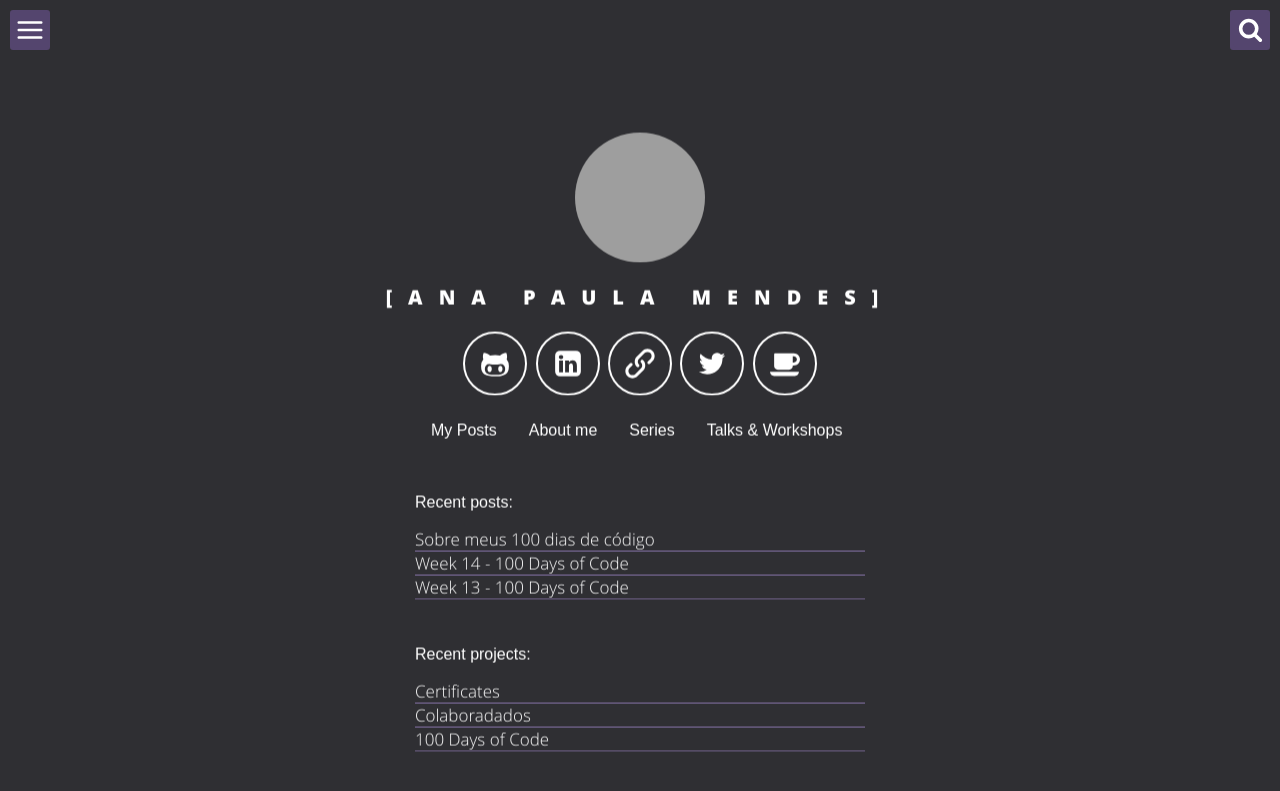
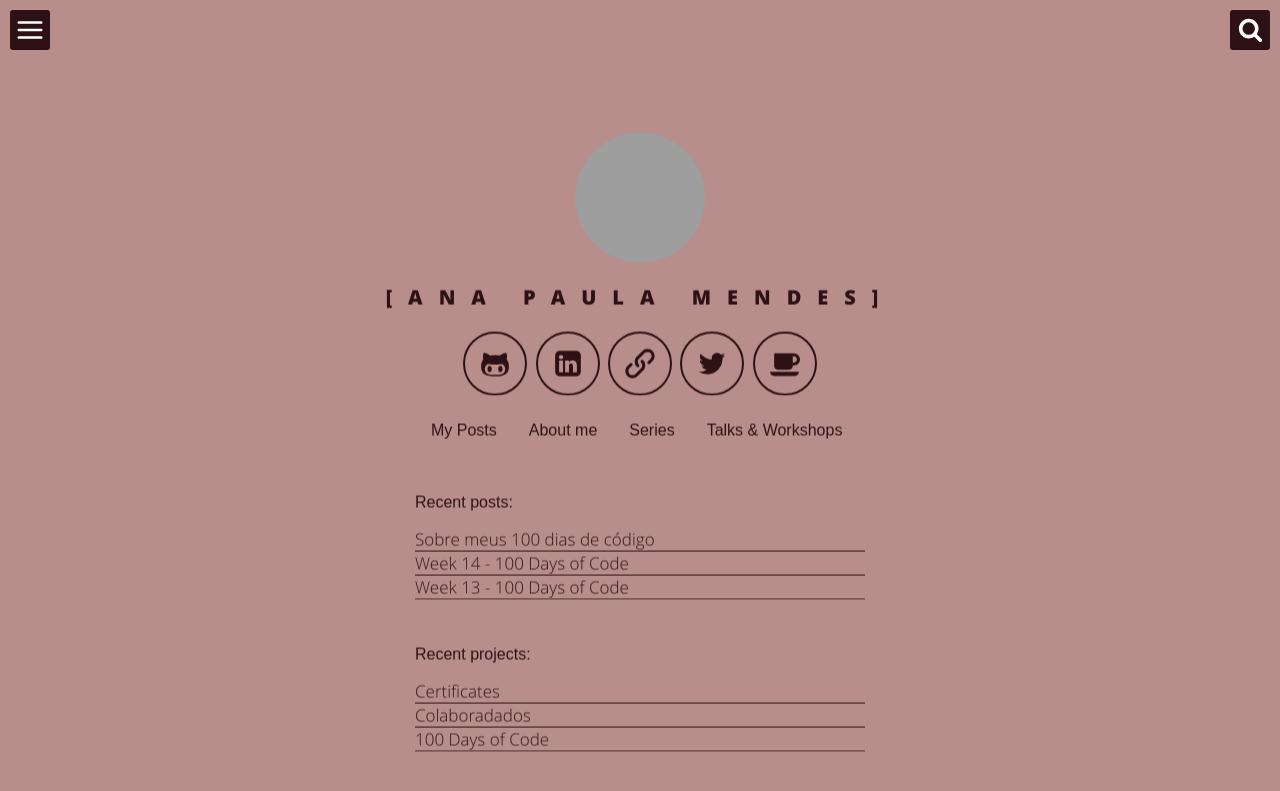
Before and after one commit to anapauladsmendes/anapauladsmendes.github.io, a Jekyll site: the page built from index.html, in a window 1280 px wide. Shown: the top 791 px of the page. Built offline with Jekyll 4.4.1, drawn with Linux system fonts in a browser that asks for light colours; grey boxes are pictures that could not be loaded.

Commit message:
Change template

```diff
--- a/assets/css/main.css
+++ b/assets/css/main.css
@@ -231,14 +231,14 @@ td {
 
 .nav-link {
 	display: block;
-	color: white;
+	color: #2E1114;
 	padding: .5rem 1rem
 }
 
 .nav-link:focus,
 .nav-link:hover {
 	text-decoration: none;
-	background-color: rgba(135, 116, 169, 0.42);
+	background-color: #fff;
 }
 
 .nav-item {
@@ -307,13 +307,13 @@ h4 {
 	padding: .938rem;
 	margin: .125rem;
 	border-radius: 50%;
-	border: .125rem solid #fff;
+	border: .125rem solid #2E1114;
 	line-height: 0;
 	transition: all .7s;
 }
 
 .icons-home a .icon {
-	fill: #fff;
+	fill: #2E1114;
 	width: 18px;
 	height: 18px;
 }
@@ -323,7 +323,7 @@ h4 {
 }
 
 .icons-home a:hover .icon {
-	fill: #2f2f33
+	fill: #B88E8D
 }
 
 .down {
@@ -394,7 +394,7 @@ a.slideButton,
 
 .dosearch {
 	right: 10px;
-	background: #54456e;
+	background: #2E1114;
 	border-radius: .188rem;
 	padding: .125rem .188rem
 }
@@ -403,7 +403,7 @@ a.slideButton,
 	cursor: pointer;
 	padding: .313rem;
 	border-radius: .188rem;
-	background: #54456e;
+	background: #2E1114;
 	width: 2.5rem;
 	height: 2.5rem;
 	fill: #fff
@@ -427,7 +427,7 @@ aside {
 	height: 163px;
 	width: 100%;
 	bottom: -100%;
-	background: #2f2f33;
+	background: #2E1114;
 	z-index: 20;
 	box-shadow: inset -10px -1px 15px -9px rgba(0, 0, 0, 0.5);
 }
@@ -443,8 +443,8 @@ aside ul {
 }
 
 aside #topmenu {
-	background-color: #2f2f33;
-	border: 2px solid #2f2f33;
+	background-color: #B88E8D;
+	border: 2px solid #B88E8D;
 	*zoom: 1;
 }
 
@@ -535,7 +535,7 @@ aside #topmenu ul li {
 	-webkit-transform: skewx(-20deg);
 	transform: skewx(-20deg);
 	padding: 3px 4px 6px 4px;
-	background: #2f2f33;
+	background: #B88E8D;
 	display: inline-block;
 }
 
@@ -556,7 +556,7 @@ aside #topmenu ul li:first-child span {
 }
 
 aside #topmenu ul li:nth-child(3) {
-	background: #ab67ab;
+	background: #2E1114;
 	padding-right: 30px;
 	padding-left: 30px;
 }
@@ -573,7 +573,7 @@ aside #topmenu ul li span {
 	font-weight: 800;
 	font-style: normal;
 	font-size: .813rem;
-	color: #ab67ab
+	color: #2E1114;
 }
 
 aside nav ul {
@@ -583,7 +583,7 @@ aside nav ul {
 }
 
 aside nav ul .counter-menu {
-	color: #ab67ab;
+	color: #fff;
 	font-weight: 800;
 	margin-right: 4px
 }
@@ -595,11 +595,12 @@ aside nav ul a {
 	font-family: 'Open Sans', sans-serif;
 	font-weight: 300;
 	font-style: normal;
-	color: #b3b3b1;
+	color: #B88E8D;
 }
 
 aside nav ul a:hover {
-	background: rgba(135, 116, 169, 0.42)
+	background: #fff;
+	color: #2E1114;
 }
 
 aside.slide {
@@ -815,9 +816,9 @@ body.search-overlay:after {
 
 .tags a {
 	font-size: .875rem;
-	color: #2f2f33;
+	color: #B88E8D;
 	display: inline-block;
-	border: 1px solid #2f2f33;
+	border: 1px solid #B88E8D;
 	border-radius: .313rem;
 	padding: .25rem .625rem;
 	margin-right: .125rem;
@@ -849,7 +850,7 @@ body.search-overlay:after {
 .aboutme li p {
 	font-size: 1rem;
 	font-weight: bold;
-	color: #8774a9;
+	color: #2E1114;
 	margin-bottom: 7px;
 	position: relative;
 }
@@ -877,7 +878,7 @@ body {
 .header-site,
 .header-post,
 .page-header {
-	background: #2f2f33;
+	background: #B88E8D;
 	height: 100%;
 }
 
@@ -930,7 +931,7 @@ body {
 
 .header-site .recent p {
 	text-align: left;
-	color: #fff
+	color: #2E1114
 }
 
 .header-site .recent a {
@@ -942,16 +943,16 @@ body {
 	margin: 0;
 	font-weight: 300;
 	font-size: 1.063rem;
-	border-bottom: 1px solid #8774a9;
+	border-bottom: 1px solid #2E1114;
 }
 
 .header-site .recent a h2:hover {
-	background: rgba(135, 116, 169, 0.42)
+	background: #fff
 }
 
 .header-site h1,
 .header-site h2 {
-	color: #fff;
+	color: #2E1114;
 	text-align: center
 }
 
@@ -1007,7 +1008,7 @@ body {
 .post h1:before,
 .post h2:before,
 .post h3:before {
-	color: #2f2f33;
+	color: #B88E8D;
 	font-weight: 300;
 	margin-right: 10px
 }
@@ -1020,7 +1021,7 @@ body {
 
 .post h1:before {
 	content: "#";
-	color: #2f2f33;
+	color: #B88E8D;
 	font-size: 2.5rem
 }
 
@@ -1080,9 +1081,9 @@ body {
 	font-family: 'Open Sans', sans-serif;
 	font-weight: 300;
 	font-style: normal;
-	color: #2f2f33;
+	color: #B88E8D;
 	text-decoration: none;
-	border-bottom: 2px solid #2f2f33;
+	border-bottom: 2px solid #B88E8D;
 }
 
 .post-content a:hover {
@@ -1147,7 +1148,7 @@ body {
 	margin-left: auto;
 	padding-left: 0;
 	padding-right: 0;
-	border-left: .313rem solid #2f2f33;
+	border-left: .313rem solid #B88E8D;
 	padding: 0 1.875rem;
 	margin: 3.125rem auto;
 }
@@ -1213,7 +1214,7 @@ body {
 	width: 347px;
 	height: 100%;
 	position: fixed;
-	background-color: #2f2f33;
+	background-color: #B88E8D;
 	overflow-y: auto;
 	top: 0;
 }
@@ -1280,7 +1281,7 @@ body {
 }
 
 .share a:hover svg {
-	fill: #2f2f33
+	fill: #B88E8D
 }
 
 .tag-title {
@@ -1374,7 +1375,7 @@ pre span {
 	word-wrap: normal;
 	border-radius: 0;
 	padding: 20px;
-	background-color: #2f2f33;
+	background-color: #B88E8D;
 	color: #c1c2c3;
 	margin: 0;
 	margin-bottom: 30px
@@ -1538,7 +1539,7 @@ pre span {
 }
 
 .author .name a:hover {
-	color: #2f2f33
+	color: #B88E8D
 }
 
 .author .desc {
@@ -1551,7 +1552,7 @@ pre span {
 
 .author .email {
 	text-decoration: none;
-	color: #2f2f33
+	color: #B88E8D
 }
 
 .comments {
@@ -1588,7 +1589,7 @@ p.description {
 }
 
 footer {
-	background: #2f2f33;
+	background: #B88E8D;
 	padding: 1.563rem 0;
 	margin-top: 100px;
 	clear: both;
@@ -1758,7 +1759,7 @@ th.idiom {
 		display: none
 	}
 	body.search-overlay:after {
-		background-color: #2f2f33
+		background-color: #B88E8D
 	}
 	.post-content ul.post-list {
 		padding: 0 1.25rem
--- a/src/styl/_variables.styl
+++ b/src/styl/_variables.styl
@@ -7,7 +7,7 @@ sec  = #FFFFFF
 lightGray = #F2F2F2
 texts = #333333
 colorcode = #615576
-blackBase =  #2f2f33
-neotree = #2f2f33
+blackBase =  #B88E8D
+neotree = #B88E8D
 // Resolution
 cut = 37.5rem
```
